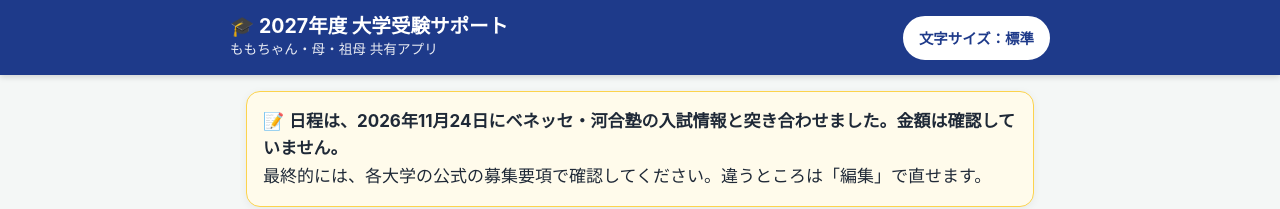
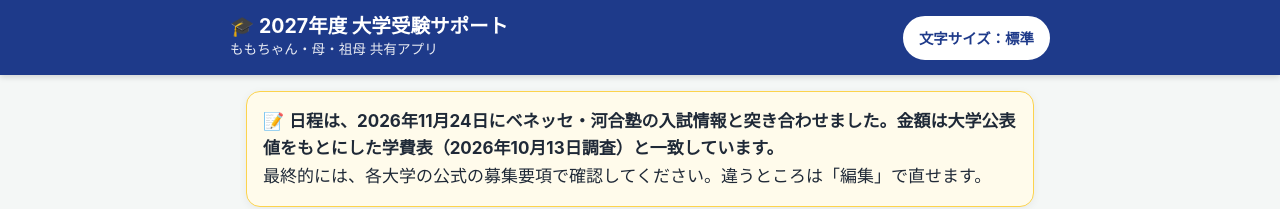
Before and after one commit to Rikako777/juken-support-2027, a plain HTML site: page index.html in a window 1280 px wide. Shown: the top 209 px of the page. Drawn offline with Linux system fonts and the light colour scheme.

Commit message:
Verify fees against tuition table

```diff
--- a/index.html
+++ b/index.html
@@ -198,9 +198,9 @@
 
   <script>
     const INITIAL_MOMO_DATA = {
-      version: "1.2",
+      version: "1.3",
       targetYear: "2027年度入試",
-      updatedAt: "2026-11-24T09:02:00.000Z",
+      updatedAt: "2026-11-24T09:05:00.000Z",
       schools: [
         {
           id: "rikkyo_econ_2027",
@@ -219,9 +219,9 @@
           tasks: [
             { id: "t_rikkyo_1", title: "受ける試験日を要項で最終確認する（現在は2/12で登録中）", done: false },
             { id: "t_rikkyo_2", title: "高校へ調査書の発行を依頼する", done: false },
-            { id: "t_rikkyo_3", title: "ネット出願登録・選考料＋サービス利用料（計36,100円）支払い（1/21締切）※金額は未確認", done: false },
+            { id: "t_rikkyo_3", title: "ネット出願登録・選考料＋サービス利用料（計36,100円）支払い（1/21締切）", done: false },
             { id: "t_rikkyo_4", title: "必要書類を郵送する（1/21締切）", done: false },
-            { id: "t_rikkyo_5", title: "合格後：入学手続納入（787,250円・3/1締切／分納申請なら入学金20万円）※金額は未確認", done: false }
+            { id: "t_rikkyo_5", title: "合格後：入学手続納入（787,250円・3/1締切／分納申請なら入学金20万円）", done: false }
           ]
         },
         {
@@ -250,7 +250,7 @@
           tasks: [
             { id: "t_toyo_1", title: "ネット出願・受験料35,000円支払い（1/28締切）", done: false },
             { id: "t_toyo_2", title: "調査書・出願書類の郵送（1/28締切）", done: false },
-            { id: "t_toyo_3", title: "【立教・明治不合格時のみ】2/26までに入学金250,000円でキープ検討※金額は未確認", done: false }
+            { id: "t_toyo_3", title: "【立教・明治不合格時のみ】2/26までに入学金250,000円でキープ検討", done: false }
           ]
         },
         {
@@ -265,7 +265,7 @@
           tasks: [
             { id: "t_meiji_1", title: "ネット出願・受験料35,000円支払い（1/21締切）", done: false },
             { id: "t_meiji_2", title: "調査書・出願書類の郵送（1/21締切）", done: false },
-            { id: "t_meiji_3", title: "【合格時・立教結果待ち】3/4までに入学金200,000円のみで延納手続き可能（第二次締切3/25）※金額は未確認", done: false }
+            { id: "t_meiji_3", title: "【合格時・立教結果待ち】3/4までに入学金200,000円のみで延納手続き可能（第二次締切3/25）", done: false }
           ]
         },
         {
@@ -280,7 +280,7 @@
           tasks: [
             { id: "t_chuo_1", title: "ネット出願・受験料35,000円支払い（1/25締切）", done: false },
             { id: "t_chuo_2", title: "調査書・出願書類の郵送（1/25締切）", done: false },
-            { id: "t_chuo_3", title: "進学時：3/4までに入学手続金815,350円納入※金額は未確認", done: false }
+            { id: "t_chuo_3", title: "進学時：3/4までに入学手続金815,350円納入", done: false }
           ]
         },
         {
@@ -295,7 +295,7 @@
           tasks: [
             { id: "t_aoyama_1", title: "ネット出願・受験料35,000円支払い（1/20締切・全校で最初）", done: false },
             { id: "t_aoyama_2", title: "調査書・出願書類の郵送（1/20締切）", done: false },
-            { id: "t_aoyama_3", title: "進学時：3/5までに入学手続金714,100円納入※金額は未確認", done: false }
+            { id: "t_aoyama_3", title: "進学時：3/5までに入学手続金714,100円納入", done: false }
           ]
         }
       ]
@@ -477,7 +477,7 @@
           </div>`;
 
         return `
-          <div class="card" style="background:#fffbeb; border-color:#fcd34d;">📝 <strong>日程は、2026年11月24日にベネッセ・河合塾の入試情報と突き合わせました。金額は確認していません。</strong><br>最終的には、各大学の公式の募集要項で確認してください。違うところは「編集」で直せます。</div>
+          <div class="card" style="background:#fffbeb; border-color:#fcd34d;">📝 <strong>日程は、2026年11月24日にベネッセ・河合塾の入試情報と突き合わせました。金額は大学公表値をもとにした学費表（2026年10月13日調査）と一致しています。</strong><br>最終的には、各大学の公式の募集要項で確認してください。違うところは「編集」で直せます。</div>
 
           ${conflicts.length ? `<div class="conflict-banner">⚠️ 試験日重複の注意：<br>${conflicts.map(c => `・${ExamLogic.formatDateJa(c.date)}：${c.schools.map(s => `${this.esc(s.university)}（${this.esc(s.faculty)}）`).join(" と ")}`).join("<br>")}</div>` : ""}
 
```
